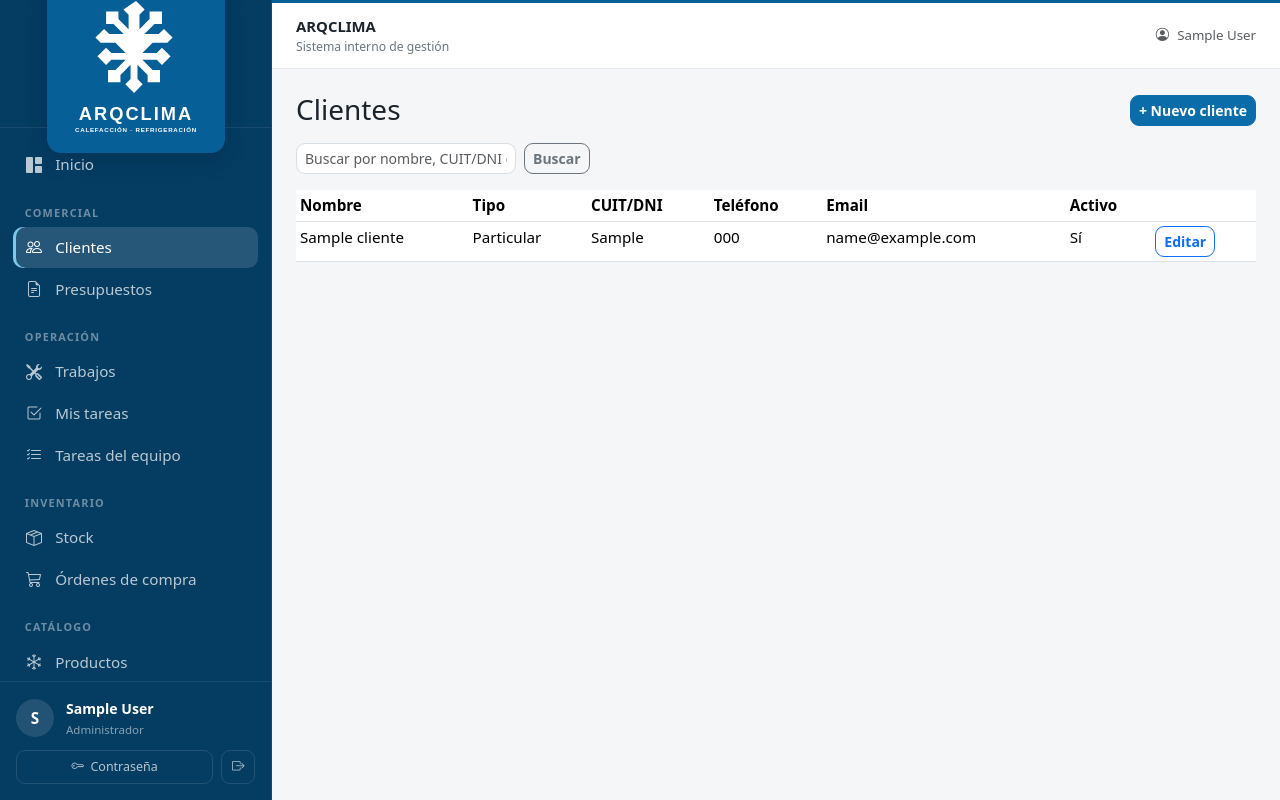
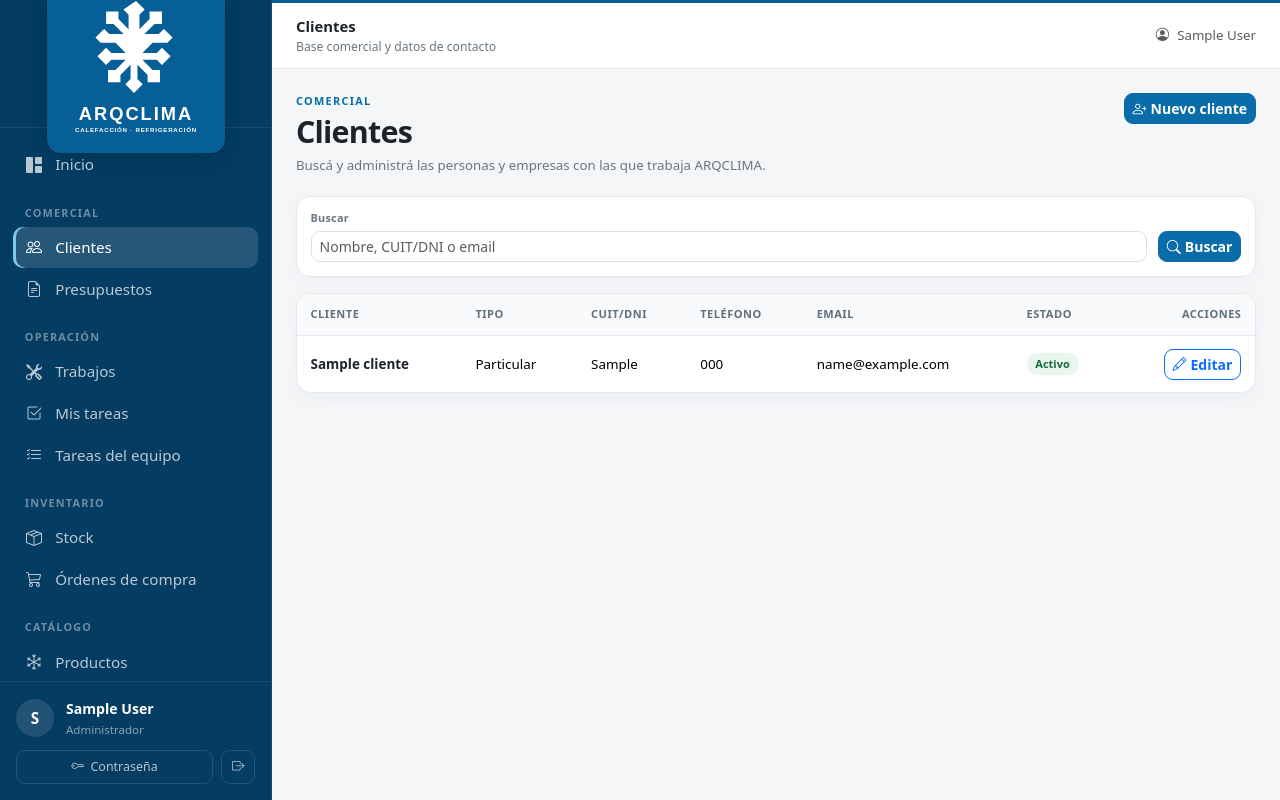
Before and after one commit to nicolasventin/arqclima, a Django app: page /clientes/ in a window 1280 px wide. Run offline with Django 5.2, Linux system fonts and the light colour scheme; a user stored in the database is signed in; tables that the repository leaves empty hold one stand-in row (values such as "Sample post"); parts of the project's set-up code (start-up, migrations or seed data) failed here and were passed over.

Commit message:
Etapa 11C: moderniza listado de clientes

```diff
--- a/apps/clients/templates/clients/cliente_list.html
+++ b/apps/clients/templates/clients/cliente_list.html
@@ -1,54 +1,92 @@
 {% extends "base.html" %}
 
 {% block title %}Clientes — ARQCLIMA{% endblock %}
+{% block page_heading %}Clientes{% endblock %}
+{% block page_subheading %}Base comercial y datos de contacto{% endblock %}
 
 {% block content %}
-<div class="d-flex justify-content-between align-items-center mb-3">
-    <h1 class="h3 mb-0">Clientes</h1>
+<div class="page-heading">
+    <div class="page-heading-copy">
+        <div class="page-heading-kicker">Comercial</div>
+        <h1>Clientes</h1>
+        <p>Buscá y administrá las personas y empresas con las que trabaja ARQCLIMA.</p>
+    </div>
+    <div class="page-actions">
         {% if puede_crear %}
-    <a href="{% url 'clients:nuevo' %}" class="btn btn-primary btn-sm">+ Nuevo cliente</a>
+        <a href="{% url 'clients:nuevo' %}" class="btn btn-primary btn-sm">
+            <i class="bi bi-person-plus me-1"></i>Nuevo cliente
+        </a>
         {% endif %}
     </div>
+</div>
 
-<form method="get" class="row g-2 mb-3">
-    <div class="col-auto">
-        <input type="text" name="q" value="{{ request.GET.q }}" class="form-control form-control-sm" placeholder="Buscar por nombre, CUIT/DNI o email">
+<form method="get" class="filter-bar">
+    <div class="filter-field filter-field-search">
+        <label for="cliente-q">Buscar</label>
+        <input id="cliente-q" type="text" name="q" value="{{ request.GET.q }}"
+               class="form-control form-control-sm"
+               placeholder="Nombre, CUIT/DNI o email">
     </div>
-    <div class="col-auto">
-        <button type="submit" class="btn btn-sm btn-outline-secondary">Buscar</button>
+    <div class="filter-actions">
+        <button type="submit" class="btn btn-sm btn-primary">
+            <i class="bi bi-search me-1"></i>Buscar
+        </button>
+        {% if request.GET.q %}
+        <a href="{% url 'clients:lista' %}" class="btn btn-sm btn-outline-secondary">Limpiar</a>
+        {% endif %}
     </div>
 </form>
 
-<table class="table table-sm table-hover bg-white">
+<div class="data-panel">
+    <div class="table-responsive">
+        <table class="table data-table table-hover">
             <thead>
                 <tr>
-            <th>Nombre</th>
+                    <th>Cliente</th>
                     <th>Tipo</th>
                     <th>CUIT/DNI</th>
                     <th>Teléfono</th>
                     <th>Email</th>
-            <th>Activo</th>
-            <th></th>
+                    <th>Estado</th>
+                    <th class="text-end">Acciones</th>
                 </tr>
             </thead>
             <tbody>
                 {% for cliente in clientes %}
                 <tr>
-            <td>{{ cliente.nombre }}</td>
+                    <td><span class="table-primary-text">{{ cliente.nombre }}</span></td>
                     <td>{{ cliente.get_tipo_display }}</td>
                     <td>{{ cliente.cuit_dni|default:"—" }}</td>
                     <td>{{ cliente.telefono|default:"—" }}</td>
                     <td>{{ cliente.email|default:"—" }}</td>
-            <td>{% if cliente.activo %}Sí{% else %}No{% endif %}</td>
                     <td>
+                        {% if cliente.activo %}
+                        <span class="status-pill status-pill-success">Activo</span>
+                        {% else %}
+                        <span class="status-pill status-pill-neutral">Inactivo</span>
+                        {% endif %}
+                    </td>
+                    <td>
+                        <div class="row-actions">
                             {% if perms.clients.change_cliente %}
-                <a href="{% url 'clients:editar' cliente.pk %}" class="btn btn-sm btn-outline-primary">Editar</a>
+                            <a href="{% url 'clients:editar' cliente.pk %}" class="btn btn-sm btn-outline-primary">
+                                <i class="bi bi-pencil"></i><span class="d-none d-xl-inline ms-1">Editar</span>
+                            </a>
                             {% endif %}
+                        </div>
                     </td>
                 </tr>
                 {% empty %}
-        <tr><td colspan="7" class="text-muted">No hay clientes cargados todavía.</td></tr>
+                <tr>
+                    <td colspan="7" class="empty-table">
+                        <i class="bi bi-people"></i>
+                        No hay clientes que coincidan con la búsqueda.
+                    </td>
+                </tr>
                 {% endfor %}
             </tbody>
         </table>
+    </div>
+</div>
+{% include "includes/pagination.html" %}
 {% endblock %}
```
Lines whose indentation alone changed are shown as unchanged.
